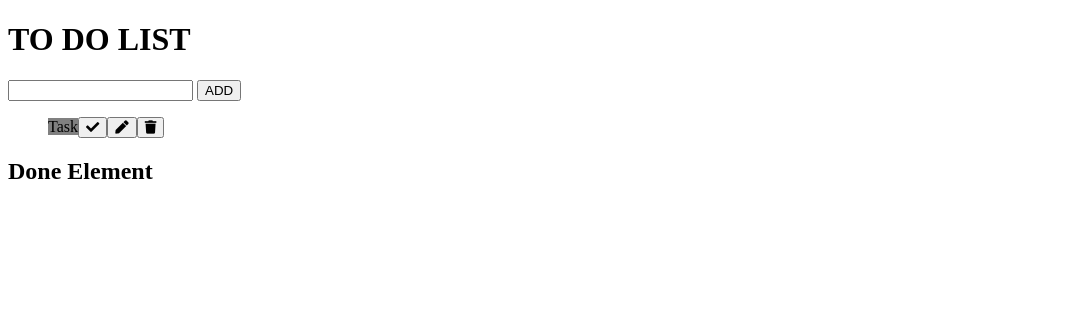
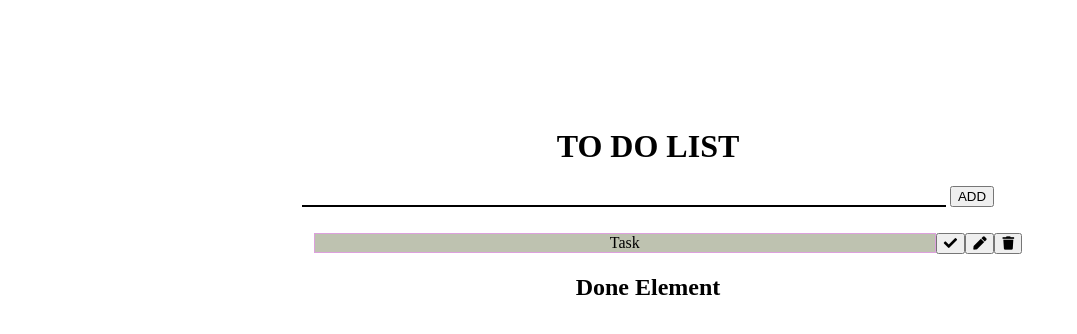
Before and after one commit to OKushchik/to-do--Poltava, a plain HTML site: page index.html in a window 1280 px wide. Both pictures are taken after a click on the button "ADD". Shown: the whole page, without its empty margins (0-1077 px from the left). Drawn offline with Linux system fonts and the light colour scheme.

Commit message:
Update style.css

```diff
--- a/style.css
+++ b/style.css
@@ -1,24 +1,42 @@
+* {
+    text-align: center;
+}
+body {
+    margin-top: 10%;
+    width: 100%;
+}
+.toDoBlock {
+    width: 50%;
+    margin: 0 auto;
+}
 ul {
     list-style: none;
 }
-#task {
-    display: inline-block;
 
-
-    height: 20px;
-    border: 1px solid black;
-}
 #icon {
     display: inline-block;
 }
-.taskFullRow {
+#inputTask {
+    border: none;
+    border-bottom: 2px solid black ;
+    width: 50%;
+}
 
+.task{
+    word-wrap: break-word;
+    display: inline-block;
+    margin-top: 10px;
+    background: #bec2b0;
+    width: 50%;
+    height: auto;
+    border: 1px solid plum;
 }
-.task{
-    display: inline;
-    margin-top: 10px;
-    background: grey;
-    width: 200px;
+.task p {
+    display: block;
+    width: 100%;
+}
+.filterClass {
+    margin-top: 30px;
 }
 .editTask {
     width: 195px;
```
